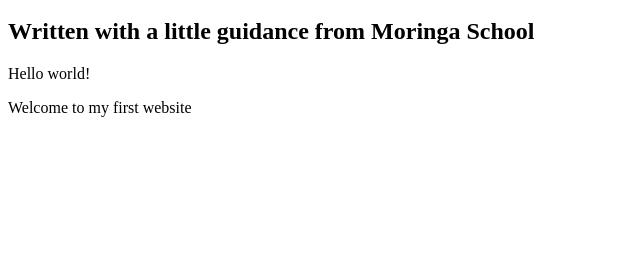
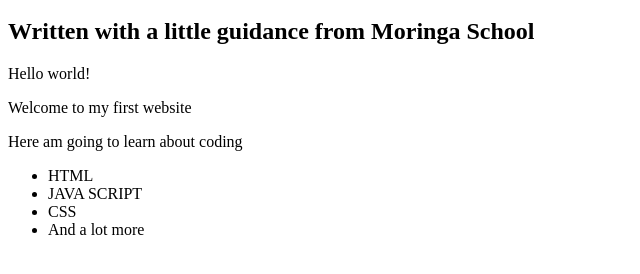
Before and after one commit to newtontush/my-first-webpage, a plain HTML site: page hello-world.html in a window 1280 px wide. Shown: the part 48-322 px from the top of the page, without its empty margins (0-640 px from the left). Drawn offline with Linux system fonts and the light colour scheme.

Commit message:
Add list elements

```diff
--- a/hello-world.html
+++ b/hello-world.html
@@ -9,5 +9,12 @@
 
     <p>Hello world!</p>
     <p>Welcome to my first website</p>
+    <p>Here am going to learn about coding</p>
+    <ul>
+      <li>HTML</li>
+      <li>JAVA SCRIPT</li>
+      <li>CSS</li>
+      <li>And a lot more</li>
+    </ul>
   </body>
 </html>
```
